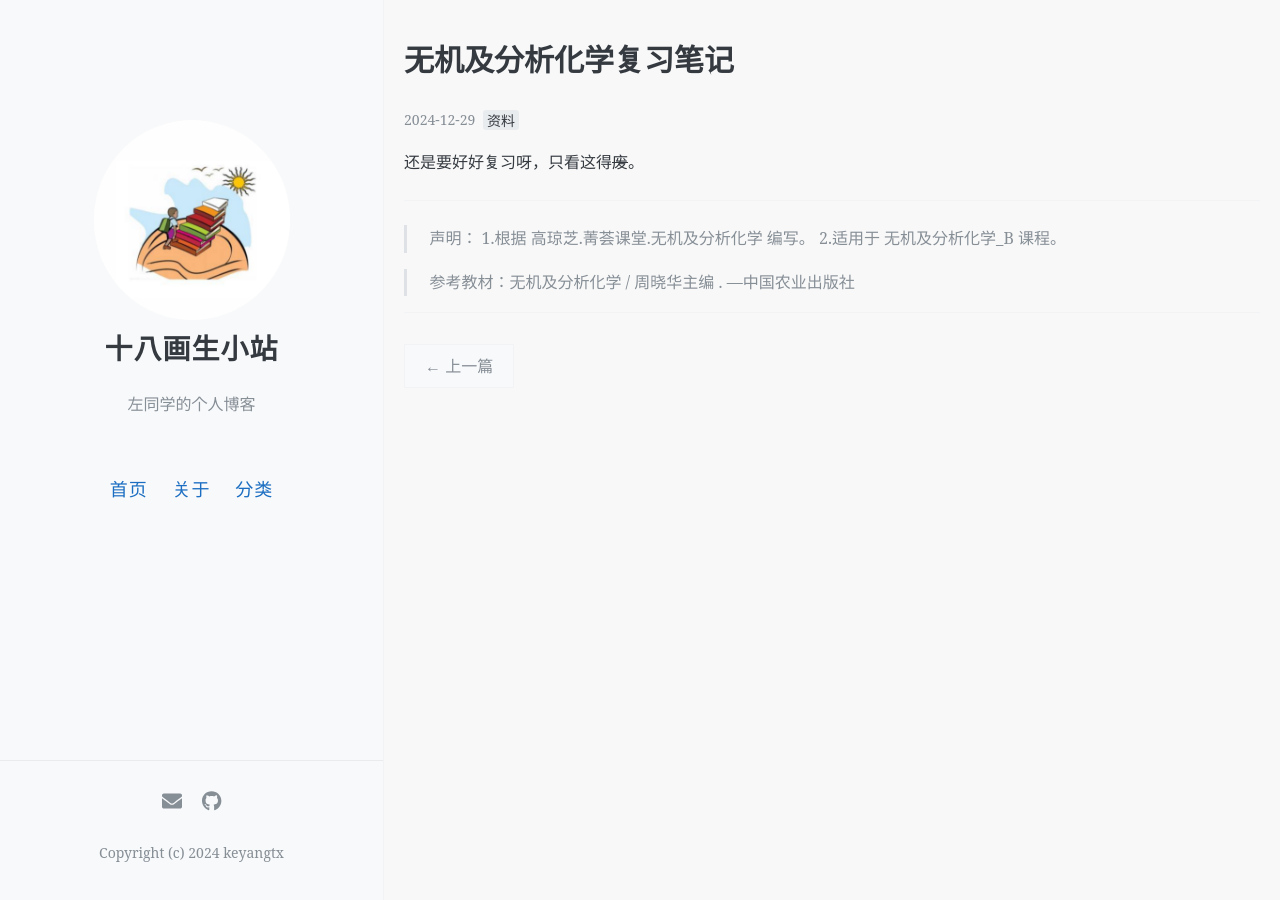
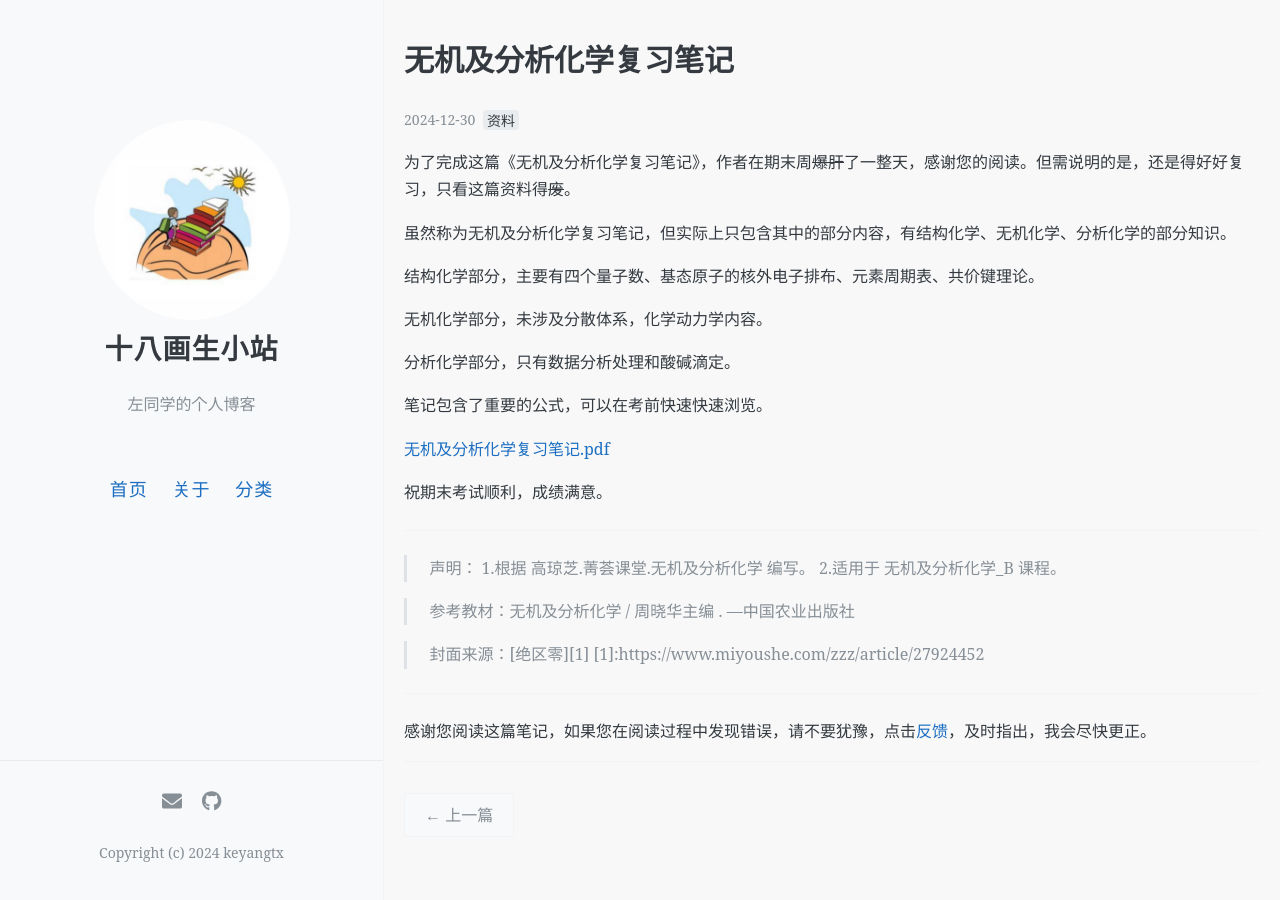
Before and after one commit to keyangtx/keyangtx.github.io, a Jekyll site: the page built from _posts/2024-12-29-无机及分析化学复习资料.md, in a window 1280 px wide. Built offline with Jekyll 4.4.1, drawn with Linux system fonts in a browser that asks for light colours.

Commit message:
Update 2024-12-29-无机及分析化学复习资料.md

```diff
--- a/_posts/2024-12-29-无机及分析化学复习资料.md
+++ b/_posts/2024-12-29-无机及分析化学复习资料.md
@@ -1,19 +1,39 @@
 ---
 layout: post
 title: "无机及分析化学复习笔记"
-date:   2024-12-29
+date:   2024-12-30
 tags: [资料]
 comments: true
 author: keyangtx
 ---
 
-还是要好好复习呀，只看这得~~废~~。
+为了完成这篇《无机及分析化学复习笔记》，作者在期末周~~爆肝~~了一整天，感谢您的阅读。但需说明的是，还是得好好复习，只看这篇资料得~~废~~。
 
+虽然称为无机及分析化学复习笔记，但实际上只包含其中的部分内容，有结构化学、无机化学、分析化学的部分知识。
+
+结构化学部分，主要有四个量子数、基态原子的核外电子排布、元素周期表、共价键理论。
+
+无机化学部分，未涉及分散体系，化学动力学内容。
+
+分析化学部分，只有数据分析处理和酸碱滴定。
+
+笔记包含了重要的公式，可以在考前快速快速浏览。
+
+[无机及分析化学复习笔记.pdf](https://kdocs.cn/l/csB7vSZ5JA4Z)
+
+祝期末考试顺利，成绩满意。
 
 ***
 
 >声明：
-1.根据 高琼芝.菁荟课堂.无机及分析化学 编写。
+>1.根据 高琼芝.菁荟课堂.无机及分析化学 编写。
 >2.适用于 无机及分析化学_B 课程。
 
 >参考教材：无机及分析化学 / 周晓华主编 . —中国农业出版社
+
+>封面来源：[绝区零][1]
+[1]:https://www.miyoushe.com/zzz/article/27924452
+
+***
+
+感谢您阅读这篇笔记，如果您在阅读过程中发现错误，请不要犹豫，点击[反馈](https://www.wjx.cn/vm/Ombue4u.aspx#)，及时指出，我会尽快更正。
```
